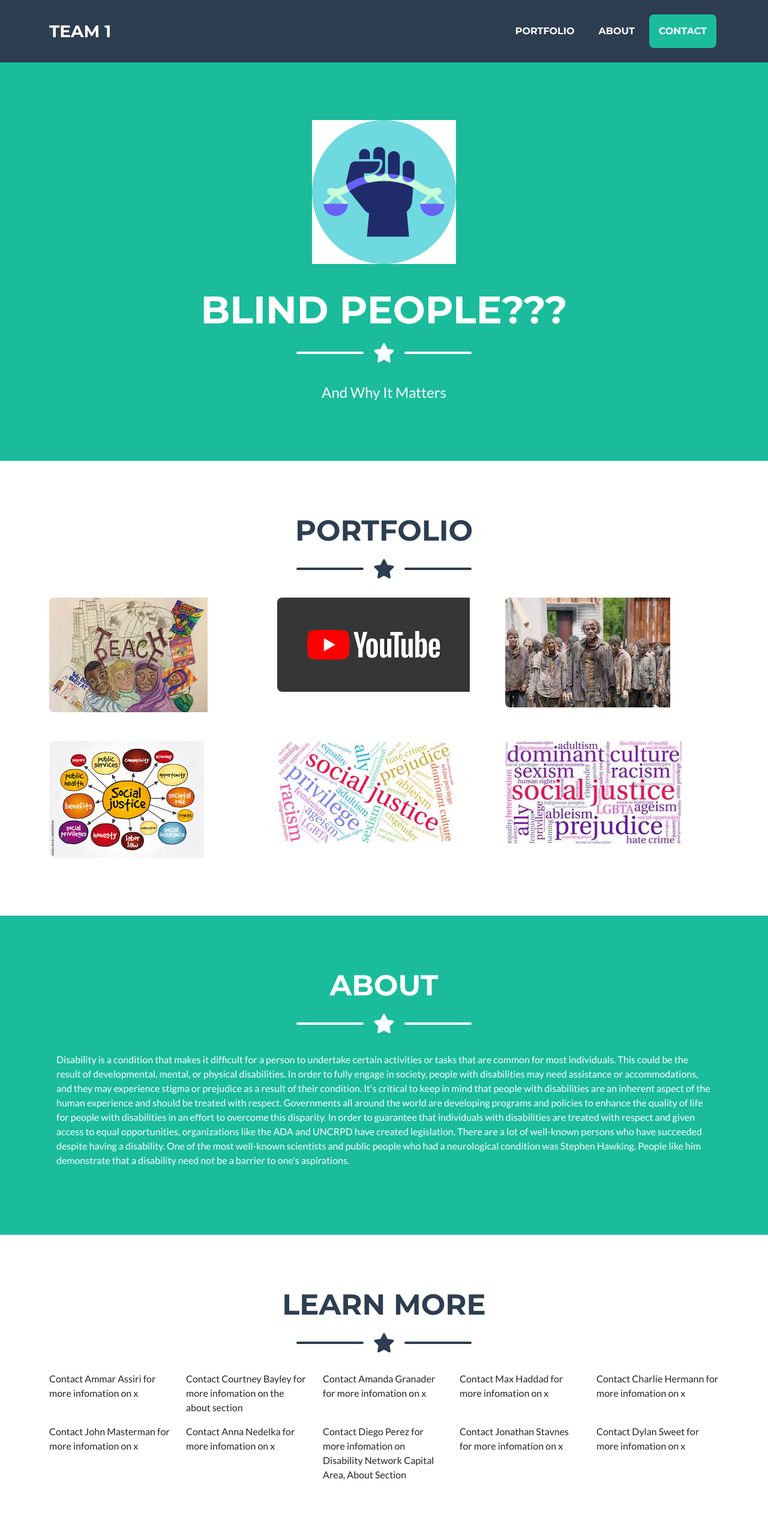
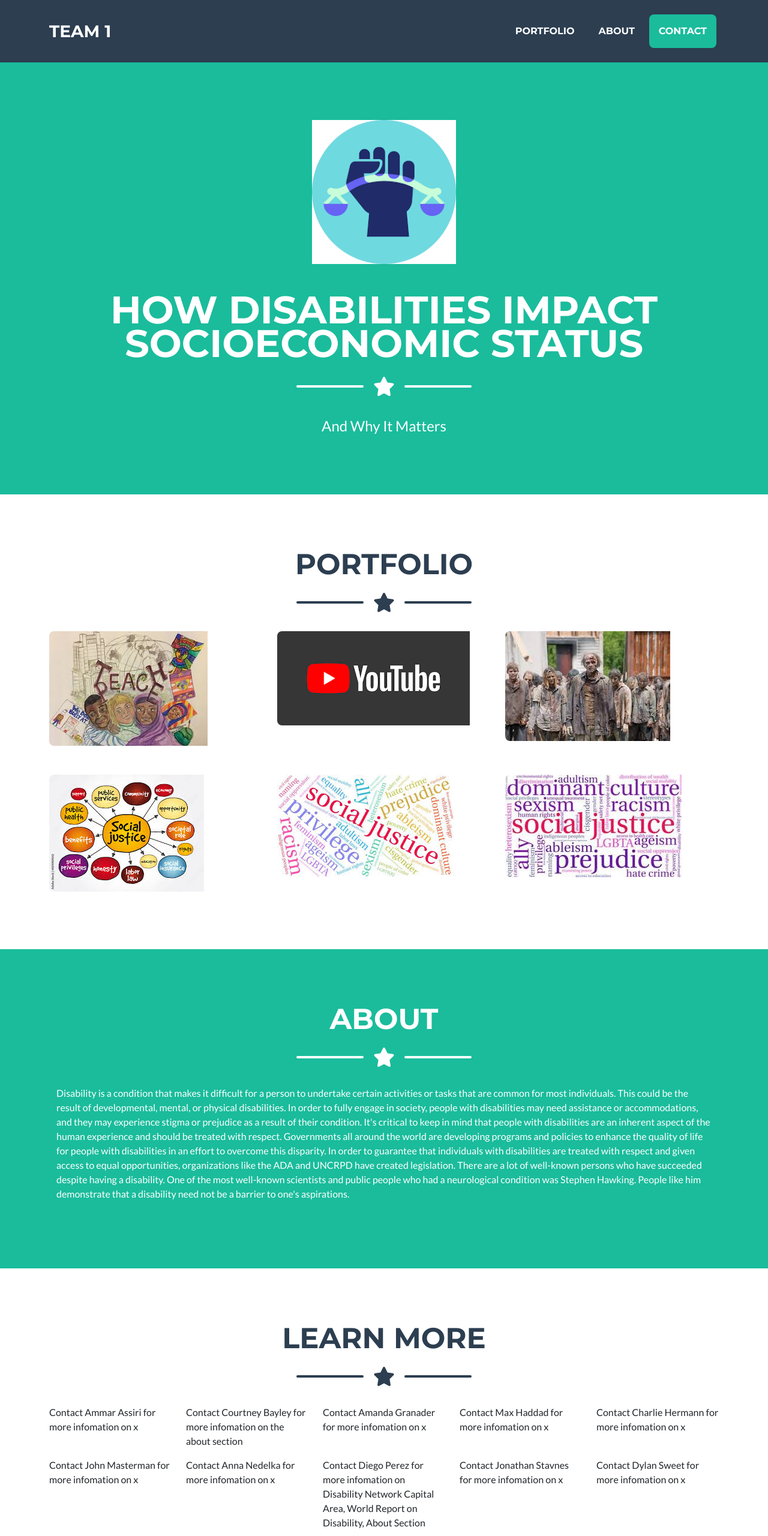
Before and after one commit to iss210-group1/iss210section5team1, a plain HTML site: page index.html in a window 1280 px wide. Shown: the top 2560 px of the page at 60% size. Drawn offline with nearby package versions, Linux system fonts and the light colour scheme.

Commit message:
Update index.html

```diff
--- a/index.html
+++ b/index.html
@@ -40,7 +40,7 @@
                 <!-- Masthead Avatar Image-->
                 <img class="masthead-avatar mb-5" src="assets/img/portfolio/ISSfront.png" alt="..." />
                 <!-- Masthead Heading-->
-                <h1 class="masthead-heading text-uppercase mb-0">Blind People???</h1>
+                <h1 class="masthead-heading text-uppercase mb-0">How disabilities impact socioeconomic status</h1>
                 <!-- Icon Divider-->
                 <div class="divider-custom divider-light">
                     <div class="divider-custom-line"></div>
@@ -162,7 +162,7 @@
                 <div class="row justify-content-center">
                     <div class="col-sm"><p>Contact John Masterman for more infomation on x</p></div>
                     <div class="col-sm"><p>Contact Anna Nedelka for more infomation on x</p></div>
-                    <div class="col-sm"><p>Contact Diego Perez for more infomation on Disability Network Capital Area, About Section</p></div>
+                    <div class="col-sm"><p>Contact Diego Perez for more infomation on Disability Network Capital Area, World Report on Disability, About Section</p></div>
                     <div class="col-sm"><p>Contact Jonathan Stavnes for more infomation on x</p></div>
                     <div class="col-sm"><p>Contact Dylan Sweet for more infomation on x</p></div>
                 </div>
```
